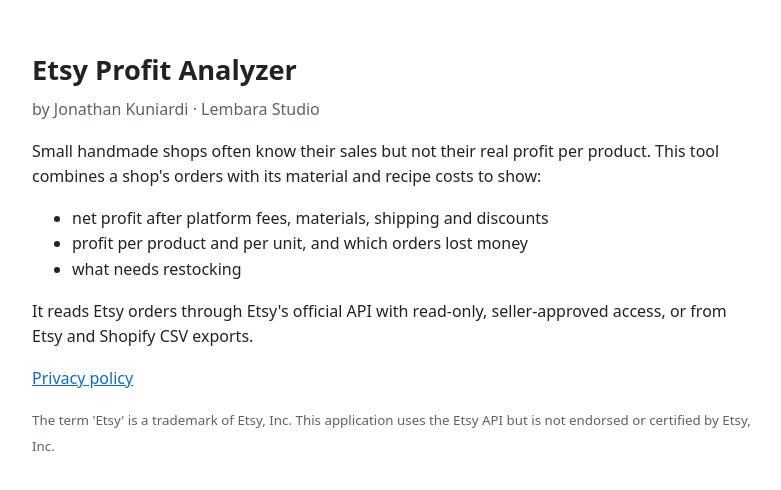
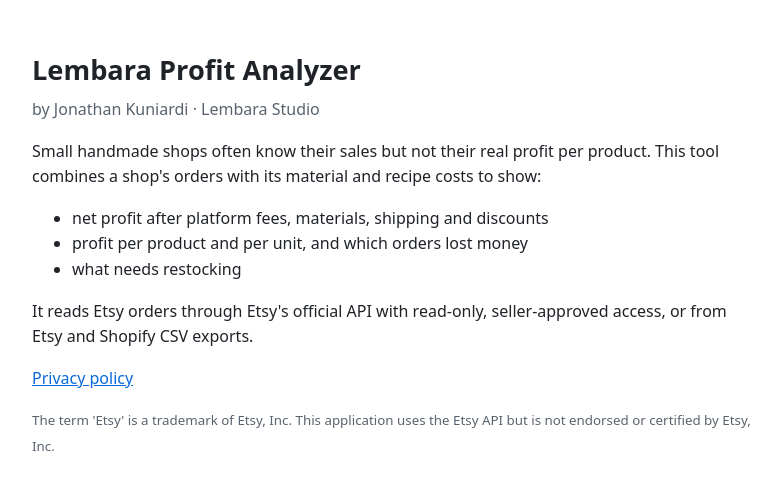
Before and after one commit to FJGB22/lembara-profit-analyzer, a plain HTML site: page docs/index.html in a window 1280 px wide. Shown: the whole page, without its empty margins (248-1029 px from the left). Drawn offline with Linux system fonts and the light colour scheme.

Commit message:
Add files via upload

```diff
--- a/docs/index.html
+++ b/docs/index.html
@@ -3,7 +3,7 @@
 <head>
 <meta charset="utf-8">
 <meta name="viewport" content="width=device-width, initial-scale=1">
-<title>Etsy Profit Analyzer – Lembara Studio</title>
+<title>Lembara Profit Analyzer – Lembara Studio</title>
 <style>
   body { font-family: system-ui, -apple-system, Segoe UI, Roboto, sans-serif; max-width: 720px; margin: 48px auto; padding: 0 20px; color: #1f2328; line-height: 1.6; }
   h1 { font-size: 1.7rem; margin-bottom: .2em; }
@@ -13,7 +13,7 @@
 </style>
 </head>
 <body>
-<h1>Etsy Profit Analyzer</h1>
+<h1>Lembara Profit Analyzer</h1>
 <p class="tag">by Jonathan Kuniardi · Lembara Studio</p>
 
 <p>Small handmade shops often know their sales but not their real profit per product. This tool combines a shop's orders with its material and recipe costs to show:</p>
```
